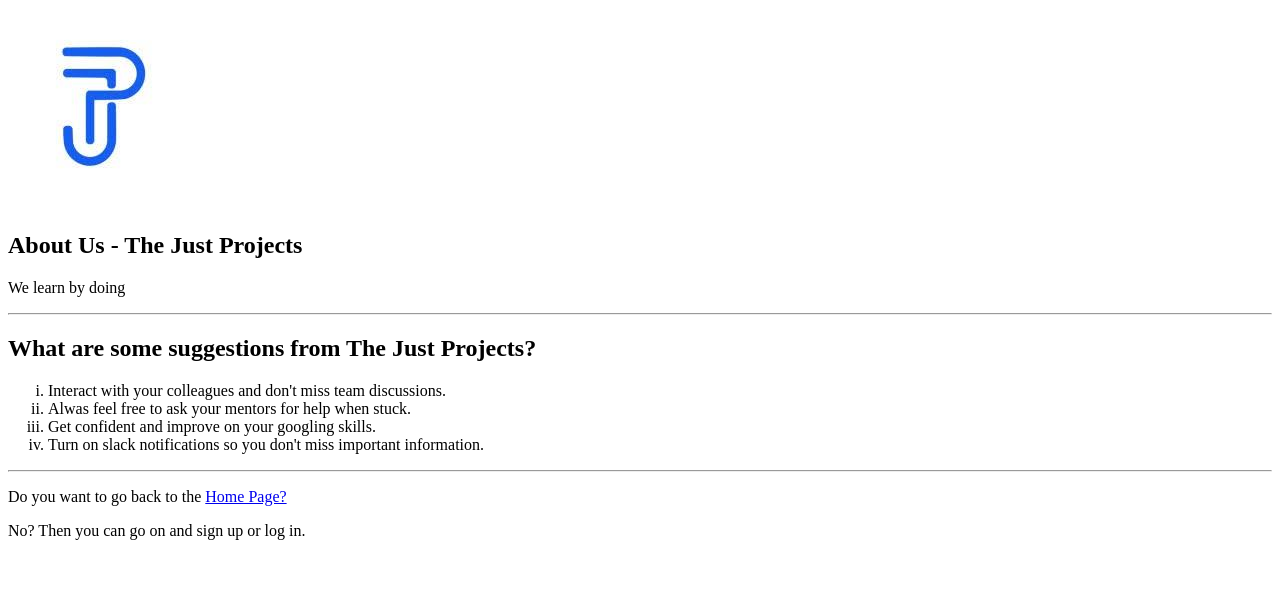
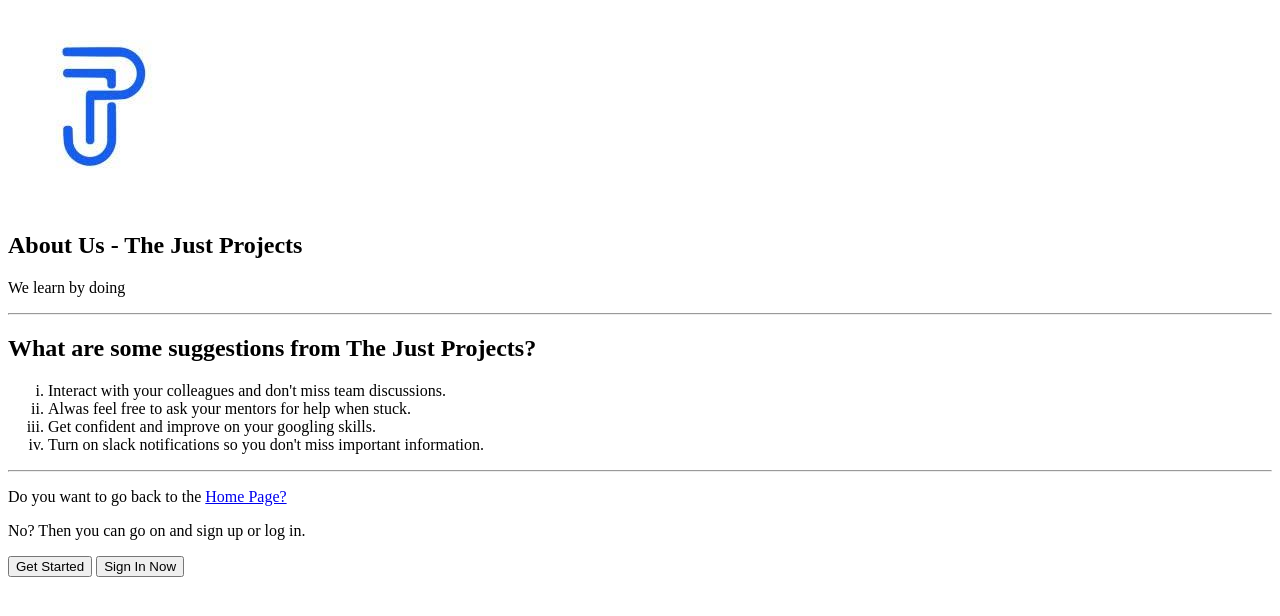
Before and after one commit to Michael0dev/tjp1, a plain HTML site: page About-Us.html in a window 1280 px wide. Drawn offline with Linux system fonts and the light colour scheme.

Commit message:
included footer

```diff
--- a/About-Us.html
+++ b/About-Us.html
@@ -27,7 +27,6 @@
             </ol>
             <hr>
 
-
             <p>Do you want to go back to the
                 <a href="index.html">Home Page?</a>
             </p>
@@ -35,6 +34,10 @@
     </main>
 
     <p>No? Then you can go on and sign up or log in.</p>
+    <footer>
+        <button type="button" onclick="alert('Congratulations!')">Get Started</button> <button type="button"
+            onclick="alert('Congratulations! You just signed in')">Sign In Now</button>
+    </footer>
 </body>
 
 </html>
```
Also changed, not shown: index.html (+3 -1 lines).
